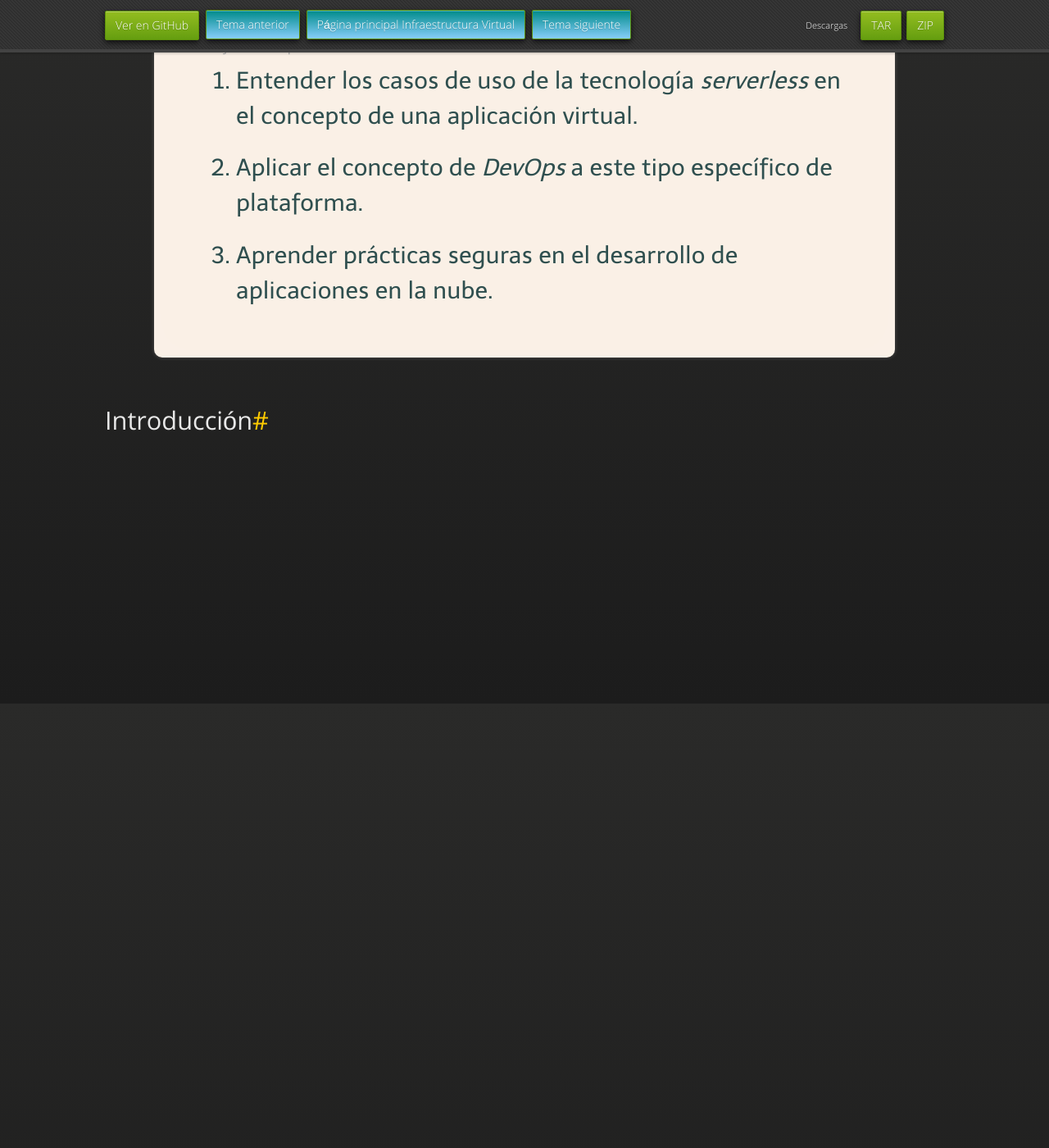
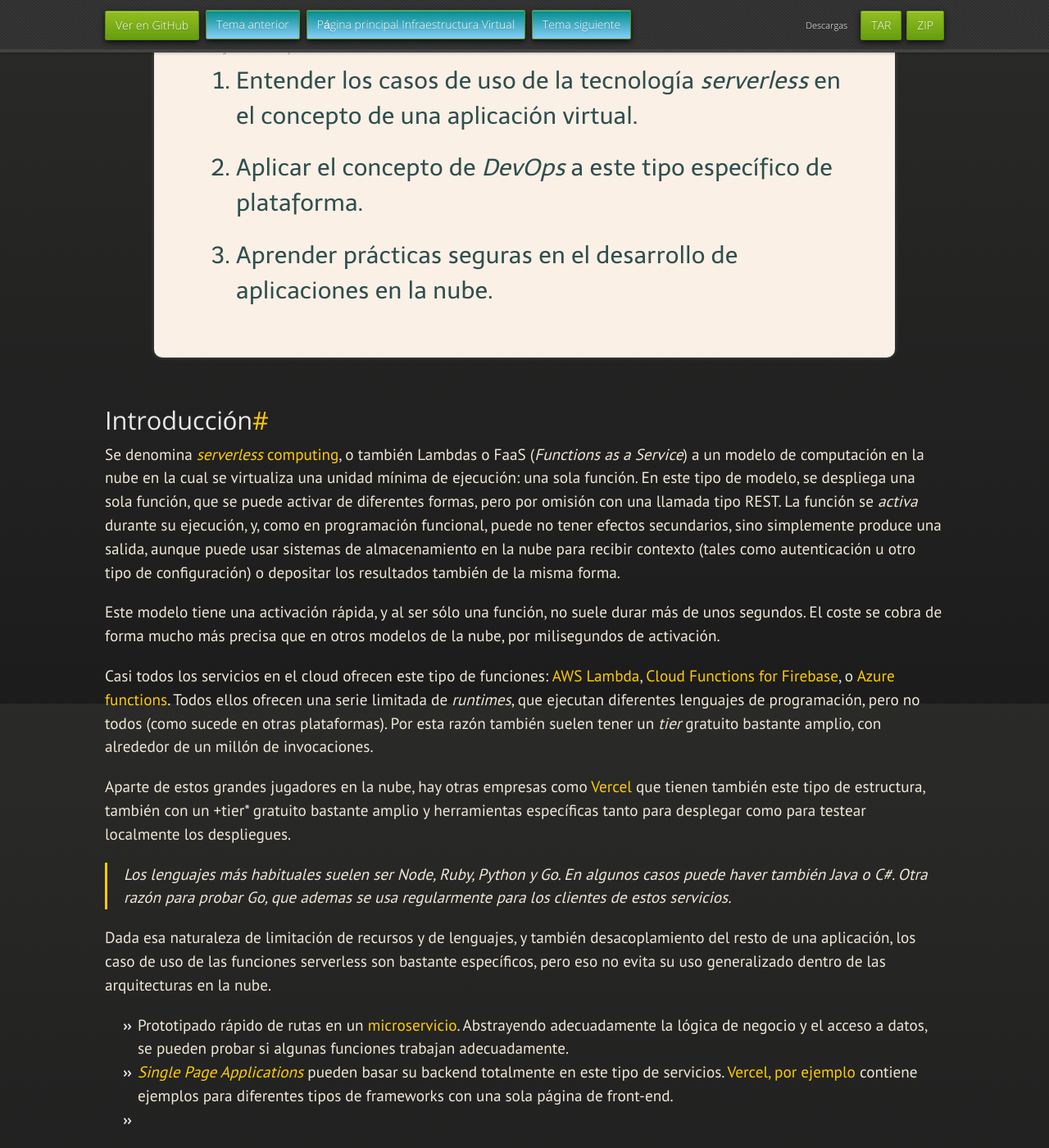
Before and after one commit to JJ/IV, a Jekyll site: the page built from documentos/temas/Serverless.md, in a window 1280 px wide and 1400 px high, scrolled down 942 px. Shown: the whole window at 82% size. Built offline with Jekyll 4.4.1, drawn with Linux system fonts in a browser that asks for light colours; nearby versions of some CDN libraries; some web fonts are replaced; our own code applies the rules of GitHub Pages for plain Markdown files; before the commit the page ends 1572 px from its top, so only the background shows below that; some of the changed text lies outside the part shown.

Commit message:
Sync documentos/temas/Serverless.md de master a gh-pages

```diff
--- a/documentos/temas/Serverless.md
+++ b/documentos/temas/Serverless.md
@@ -6,7 +6,7 @@ prev: Integracion_continua
 next: Microservicios
 ---
 
-# Microservicios
+# Serverless computing
 
 <!--@
 prev: Integracion_continua
@@ -43,3 +43,58 @@ next: Microservicios
 </div>
 
 ## Introducción
+
+Se
+denomina
+[*serverless* computing](https://en.wikipedia.org/wiki/Serverless_computing),
+o también Lambdas o FaaS (*Functions as a Service*) a un modelo de
+computación en la nube en la cual se virtualiza una unidad mínima de
+ejecución: una sola función. En este tipo de modelo, se despliega una
+sola función, que se puede activar de diferentes formas, pero por
+omisión con una llamada tipo REST. La función se *activa* durante su
+ejecución, y, como en programación funcional, puede no tener efectos
+secundarios, sino simplemente produce una salida, aunque puede usar
+sistemas de almacenamiento en la nube para recibir contexto (tales
+como autenticación u otro tipo de configuración) o depositar los
+resultados también de la misma forma.
+
+Este modelo tiene una activación rápida, y al ser sólo una función, no
+suele durar más de unos segundos. El coste se cobra de forma mucho más
+precisa que en otros modelos de la nube, por milisegundos de
+activación.
+
+Casi todos los servicios en el cloud ofrecen este tipo de funciones:
+[AWS Lambda](https://aws.amazon.com/es/lambda/),
+[Cloud Functions for Firebase](https://firebase.google.com/docs/functions),
+o
+[Azure functions](https://azure.microsoft.com/es-es/services/functions). Todos
+ellos ofrecen una serie limitada de *runtimes*, que ejecutan
+diferentes lenguajes de programación, pero no todos (como sucede en
+otras plataformas). Por esta razón también suelen tener un *tier*
+gratuito bastante amplio, con alrededor de un millón de invocaciones.
+
+Aparte de estos grandes jugadores en la nube, hay otras empresas
+como [Vercel](https://vercel.com) que tienen también este tipo de
+estructura, también con un +tier* gratuito bastante amplio y
+herramientas específicas tanto para desplegar como para testear
+localmente los despliegues.
+
+> Los lenguajes más habituales suelen ser Node, Ruby, Python y Go. En
+> algunos casos puede haver también Java o C#. Otra razón para probar
+> Go, que ademas se usa regularmente para los clientes de estos
+> servicios.
+
+Dada esa naturaleza de limitación de recursos y de lenguajes, y
+también desacoplamiento del resto de una aplicación, los caso de uso
+de las funciones serverless son bastante específicos, pero eso no
+evita su uso generalizado dentro de las arquitecturas en la nube.
+- Prototipado rápido de rutas en
+  un [microservicio](Microservicios). Abstrayendo adecuadamente la
+  lógica de negocio y el acceso a datos, se pueden probar si algunas
+  funciones trabajan adecuadamente.
+- [*Single Page Applications*](https://es.wikipedia.org/wiki/Single-page_application)
+  pueden basar su backend totalmente en este tipo de
+  servicios. [Vercel, por ejemplo](https://vercel.com/guides/deploying-react-with-vercel-cra) contiene
+  ejemplos para diferentes tipos de frameworks con una sola página de
+  front-end.
+-
```
